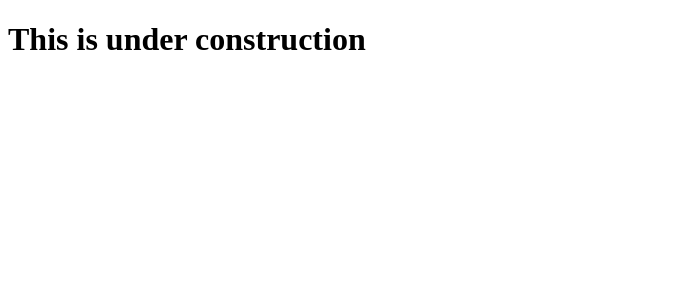
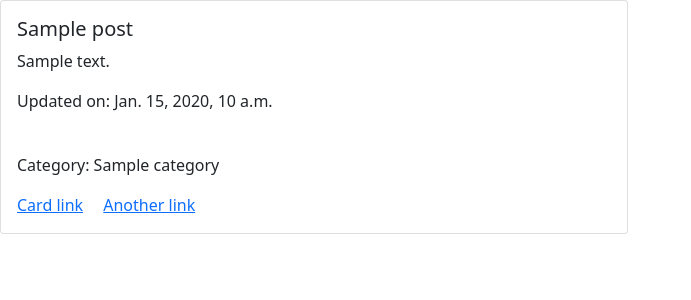
Before and after one commit to RandyARk79/EduBlock-T2, a Django app: page /blog/ in a window 1280 px wide. Shown: the top 300 px of the page, without its empty margins (0-691 px from the left). Run offline with Django 3.2, Linux system fonts and the light colour scheme; tables that the repository leaves empty hold one stand-in row (values such as "Sample post").

Commit message:
Secondary commit

```diff
--- a/Blogsite/website/models.py
+++ b/Blogsite/website/models.py
@@ -1,5 +1,6 @@
 from django.db import models
 from django.contrib.auth.models import User
+from django.utils import timezone
 from django.conf import settings
 
 
@@ -18,7 +19,7 @@ class Post(models.Model):
     author = models.ForeignKey(User, on_delete=models.DO_NOTHING)
     content = models.TextField(max_length=1050)
     category = models.ForeignKey(Category, null=True, on_delete=models.SET_NULL)
-    date_posted = models.DateTimeField(auto_now_add=True)
+    data_posted = models.DateTimeField(default=timezone.now)
     date_updated = models.DateTimeField(auto_now=True)
 
     def __str__(self):
--- /dev/null
+++ b/Blogsite/website/templates/base.html
@@ -0,0 +1,14 @@
+<!DOCTYPE html>
+<html lang="en">
+<head>
+    <meta charset="UTF-8">
+    <title>Title</title>
+    <link href="https://cdn.jsdelivr.net/npm/bootstrap@5.0.0-beta2/dist/css/bootstrap.min.css" rel="stylesheet" integrity="sha384-BmbxuPwQa2lc/FVzBcNJ7UAyJxM6wuqIj61tLrc4wSX0szH/Ev+nYRRuWlolflfl" crossorigin="anonymous">
+</head>
+<body>
+    {% block content %}
+
+    {% endblock %}
+<script src="https://cdn.jsdelivr.net/npm/bootstrap@5.0.0-beta2/dist/js/bootstrap.bundle.min.js" integrity="sha384-b5kHyXgcpbZJO/tY9Ul7kGkf1S0CWuKcCD38l8YkeH8z8QjE0GmW1gYU5S9FOnJ0" crossorigin="anonymous"></script>
+</body>
+</html>
--- a/Blogsite/website/templates/home.html
+++ b/Blogsite/website/templates/home.html
@@ -5,6 +5,29 @@
 
 </head>
 <body>
-<h1> This is under construction</h1>
+
+{% extends 'base.html' %}
+
+{% block content %}
+{% for p in post%}
+
+<div class="row row-cols-1 row-cols-md-2 g-4">
+    <div class="col">
+        <div class="card">
+            <!--      <img src="..." class="card-img-top" alt="...">-->
+            <div class="card-body">
+                <h5 class="card-title">{{p.title}}</h5>
+                <p class="card-text">{{p.content}}</p>
+                <p>Updated on: {{p.date_updated}}</p><br>
+                <p>Category: {{p.category}}</p>
+                <a href="#" class="card-link">Card link</a>
+                <a href="#" class="card-link">Another link</a>
+            </div>
+        </div>
+    </div>
+
+</div>
+{% endfor %}
+{% endblock %}
 </body>
 </html>
--- a/Blogsite/website/views.py
+++ b/Blogsite/website/views.py
@@ -1,11 +1,15 @@
 from django.shortcuts import render
+from .models import Post
 from rest_framework import viewsets
 from django.http import HttpResponse
 
 
 # Create your views here.
 def home(request):
-    return render(request, 'home.html', {})
+    context = {
+        'post': Post.objects.all()
+    }
+    return render(request, 'home.html', context)
 
 
 def index(request):
```
Also changed, not shown: Blogsite/Blogsite/templates/blog/base.html (added, +12 -0 lines), Blogsite/website/templates/index.html (+4 -4 lines), Blogsite/website/migrations/0002_auto_20210214_2013.py (added).
